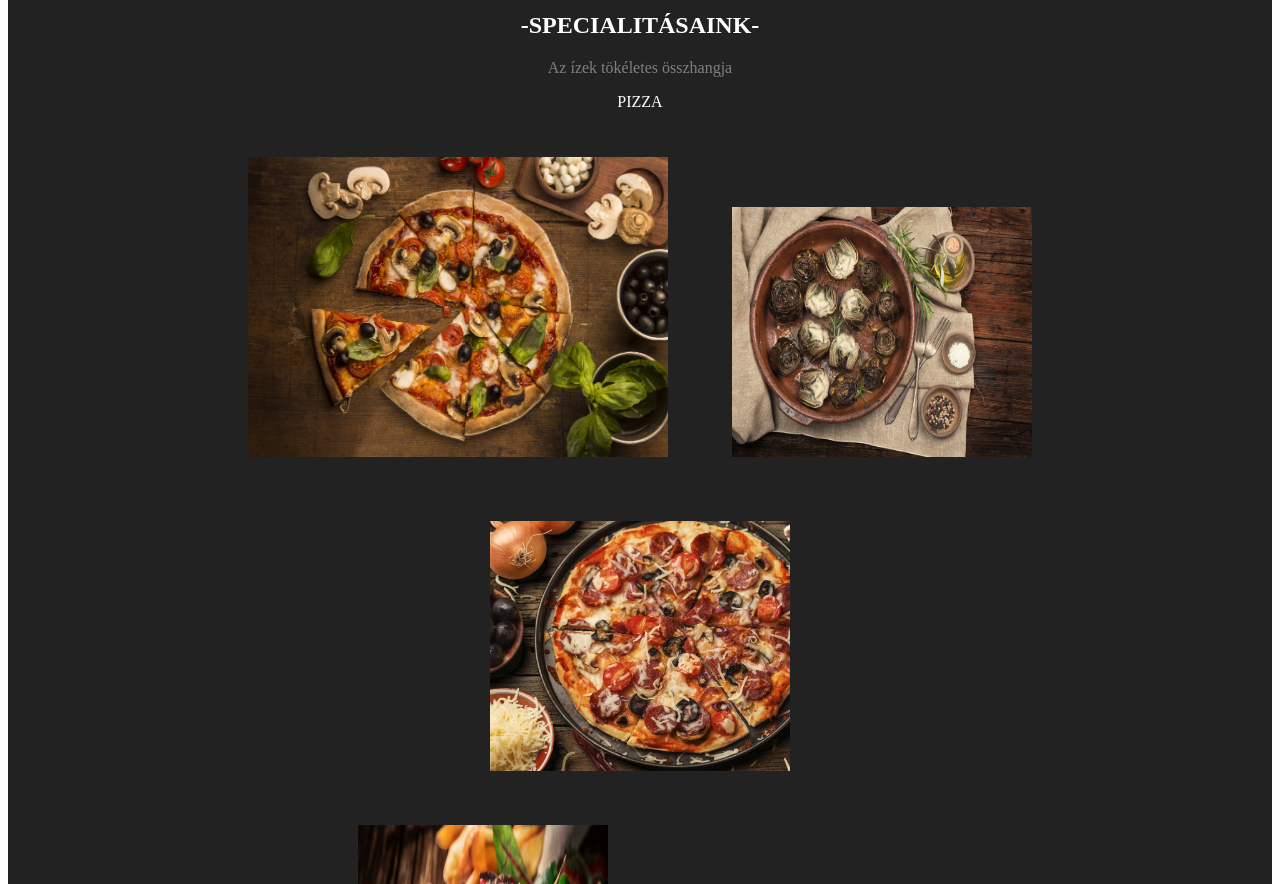
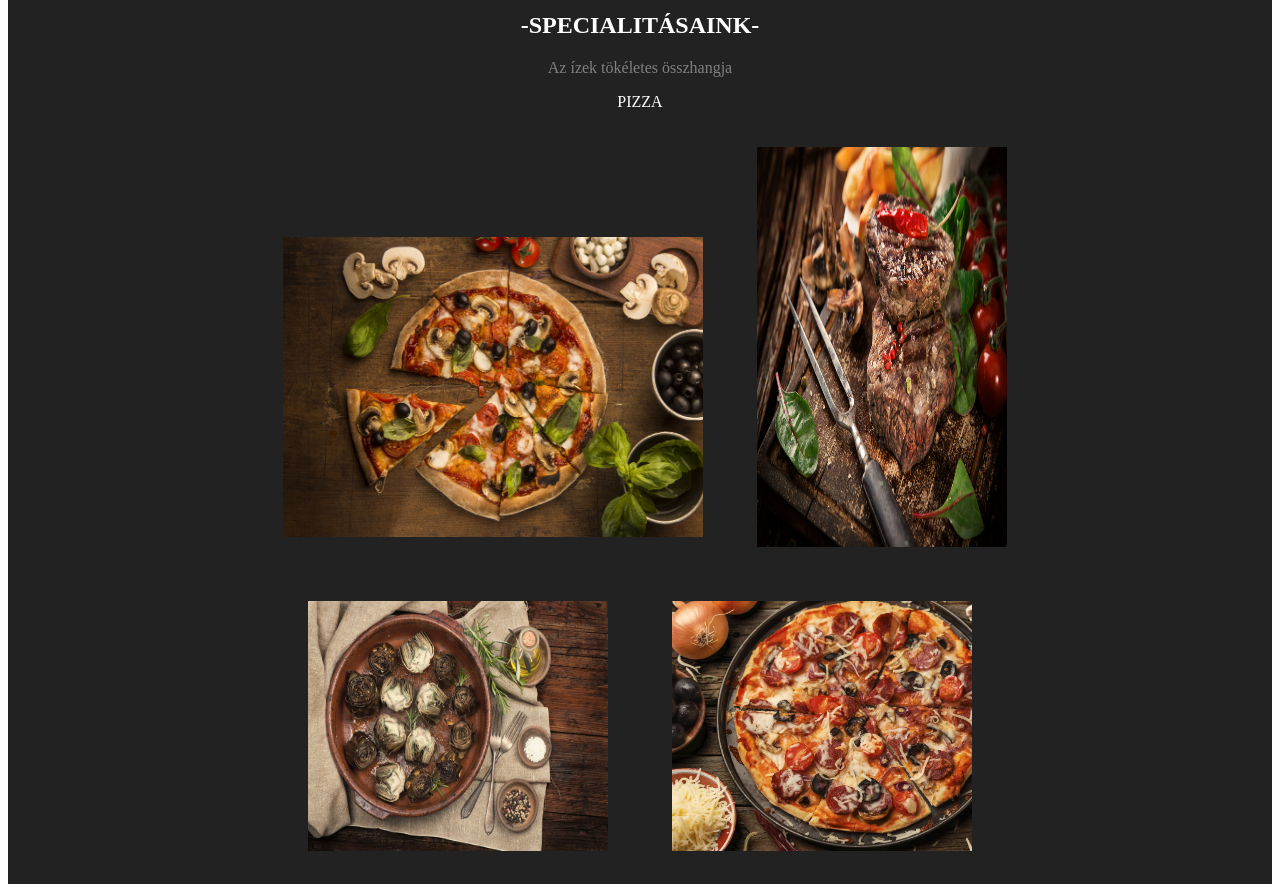
Before and after one commit to Kornel1227/Pizzaweb, a plain HTML site: page index.html in a window 1280 px wide. Shown: the part 940-1824 px from the top of the page. Drawn offline with Linux system fonts and the light colour scheme.

Commit message:
Képek elhelyezése

```diff
--- a/index.html
+++ b/index.html
@@ -39,15 +39,13 @@
         <p style="color: grey;">Az ízek tökéletes összhangja</p>
         <div>
             <p>PIZZA</p>
-            <div class="balpizza">
             <img src="img/Pizzakep.jpg" alt="Pizzakep" id="pizza">
+            <img src="img/steak.jpg" alt="Vörörsboros marhapecseny" id="pecsenye">
+            <br>
             <img src="img/vegyeszoldseg.jpg" alt="Vegyes zöldségsaláta olivával" id="vegyeszoldseg">
             <img src="img/szalamispzza.jpg" alt="Pizza" id="szalamispizza">
-            </div>
-            <div class="jobbleves">
-            <img src="img/steak.jpg" alt="Vörörsboros marhapecseny" id="pecsenye">
             <img src="img/leves.jpg" alt="Előétel" id="leves">
-            </div>
+
         </div>
     </div>
     <div class="nyitvatartas">
--- a/style.css
+++ b/style.css
@@ -92,6 +92,7 @@
     display: inline-block;
     margin: auto;
     padding: 30px;
+
 }
 .balpizza{
     float: right;
```
